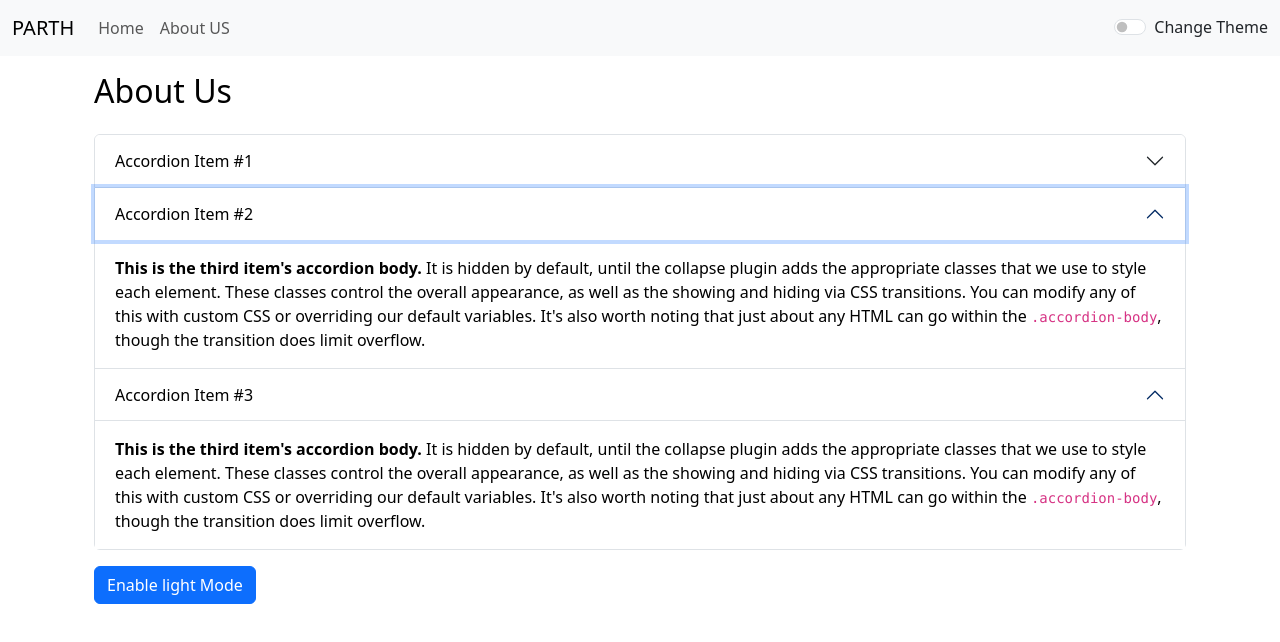
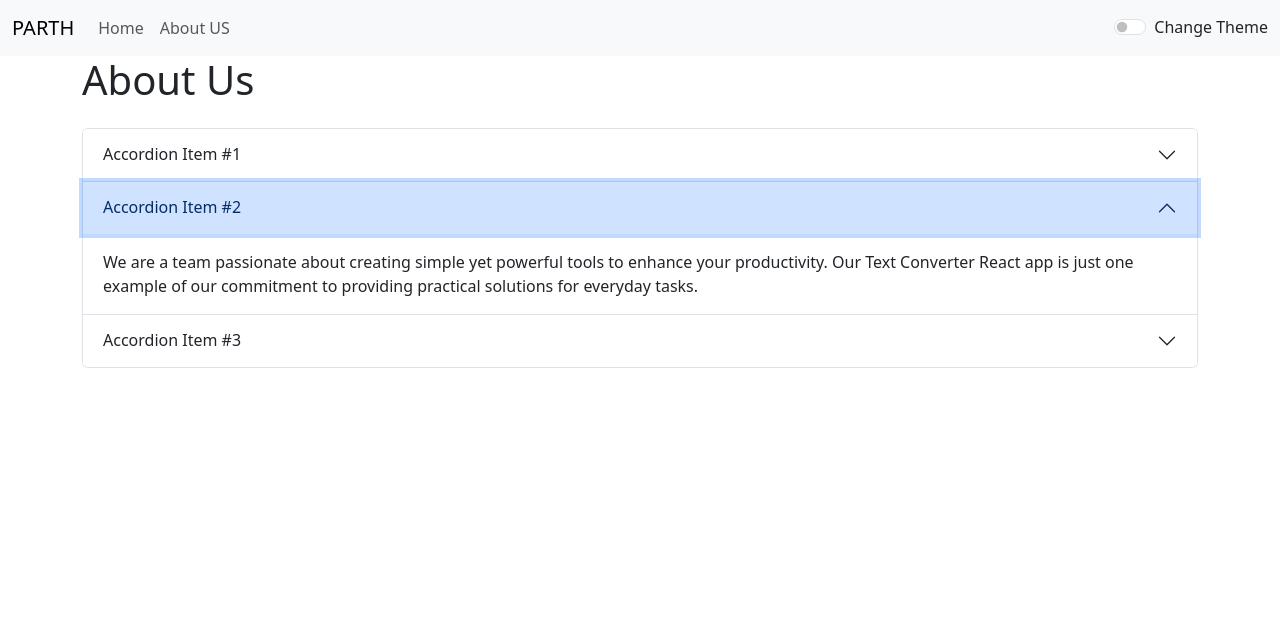
Before and after one commit to PARTHNANDANIYA56/textconvetor, a React (Vite) app: page /Aboutus in a window 1280 px wide. Both pictures are taken after a click on the button "Accordion Item #2". Shown: the top 642 px of the page. Built offline with nearby package versions, Linux system fonts and the light colour scheme.

Commit message:
chage aboutus

```diff
--- a/src/component/Aboutus.jsx
+++ b/src/component/Aboutus.jsx
@@ -5,34 +5,16 @@ const Aboutus = () => {
     color: "black",
     backgroundColor: "white",
   });
-  const [btntext, setBtnText] = useState("Enable light Mode");
-
-  const togglestyle = () => {
-    if (navbg.color === "black") {
-      setMyStyle({
-        color: "white",
-        backgroundColor: "black",
-      });
-      setBtnText("Enable Dark  Mode");
-    } else {
-      setMyStyle({
-        color: "black",
-        backgroundColor: "white",
-      });
-      setBtnText("Enable light Mode");
-    }
-  };
+  const [] = useState("Enable light Mode");
 
   return (
-    <div className="container rounded" style={navbg}>
-      <h2 className="pt-3">About Us</h2>
-      <div className="accordion mt-4 " id="accordionExample">
-        <div className="accordion-item">
-          <h2 className="accordion-header">
+    <div class="accordion" id="accordionExample">
+      <h1>About Us</h1>
+      <div class="accordion-item mt-4">
+        <h2 class="accordion-header">
           <button
-              className="accordion-button"
+            class="accordion-button"
             type="button"
-              style={navbg}
             data-bs-toggle="collapse"
             data-bs-target="#collapseOne"
             aria-expanded="true"
@@ -43,57 +25,47 @@ const Aboutus = () => {
         </h2>
         <div
           id="collapseOne"
-            className="accordion-collapse collapse"
+          class="accordion-collapse collapse show"
           data-bs-parent="#accordionExample"
         >
-            <div className="accordion-body" style={navbg}>
-              <strong>This is the first item's accordion body.</strong> It is
-              shown by default, until the collapse plugin adds the appropriate
-              classes that we use to style each element. These classes control
-              the overall appearance, as well as the showing and hiding via CSS
-              transitions. You can modify any of this with custom CSS or
-              overriding our default variables. It's also worth noting that just
-              about any HTML can go within the <code>.accordion-body</code>,
-              though the transition does limit overflow.
+          <div class="accordion-body">
+            Welcome to our Text Converter React app – a versatile tool designed
+            to make text transformations easy and convenient. Whether you need
+            to change the case of your text, convert it to uppercase, lowercase,
+            or perform other transformations, our app has you covered.
           </div>
         </div>
       </div>
-        <div className="accordion-item" style={navbg}>
-          <h2 className="accordion-header">
+      <div class="accordion-item">
+        <h2 class="accordion-header">
           <button
-              className="accordion-button collapsed"
-              style={navbg}
+            class="accordion-button collapsed"
             type="button"
             data-bs-toggle="collapse"
-              data-bs-target="#collapseThree"
+            data-bs-target="#collapseTwo"
             aria-expanded="false"
-              aria-controls="collapseThree"
+            aria-controls="collapseTwo"
           >
             Accordion Item #2
           </button>
         </h2>
         <div
-            id="collapseThree"
-            className="accordion-collapse collapse"
+          id="collapseTwo"
+          class="accordion-collapse collapse"
           data-bs-parent="#accordionExample"
         >
-            <div className="accordion-body" style={navbg}>
-              <strong>This is the third item's accordion body.</strong> It is
-              hidden by default, until the collapse plugin adds the appropriate
-              classes that we use to style each element. These classes control
-              the overall appearance, as well as the showing and hiding via CSS
-              transitions. You can modify any of this with custom CSS or
-              overriding our default variables. It's also worth noting that just
-              about any HTML can go within the <code>.accordion-body</code>,
-              though the transition does limit overflow.
+          <div class="accordion-body">
+            We are a team passionate about creating simple yet powerful tools to
+            enhance your productivity. Our Text Converter React app is just one
+            example of our commitment to providing practical solutions for
+            everyday tasks.
           </div>
         </div>
       </div>
-        <div className="accordion-item" style={navbg}>
-          <h2 className="accordion-header">
+      <div class="accordion-item">
+        <h2 class="accordion-header">
           <button
-              className="accordion-button collapsed"
-              style={navbg}
+            class="accordion-button collapsed"
             type="button"
             data-bs-toggle="collapse"
             data-bs-target="#collapseThree"
@@ -105,30 +77,17 @@ const Aboutus = () => {
         </h2>
         <div
           id="collapseThree"
-            className="accordion-collapse collapse"
+          class="accordion-collapse collapse"
           data-bs-parent="#accordionExample"
         >
-            <div className="accordion-body" style={navbg}>
-              <strong>This is the third item's accordion body.</strong> It is
-              hidden by default, until the collapse plugin adds the appropriate
-              classes that we use to style each element. These classes control
-              the overall appearance, as well as the showing and hiding via CSS
-              transitions. You can modify any of this with custom CSS or
-              overriding our default variables. It's also worth noting that just
-              about any HTML can go within the <code>.accordion-body</code>,
-              though the transition does limit overflow.
+          <div class="accordion-body">
+            <strong>Feedback and Support:.</strong> We value your feedback! If
+            you have suggestions, encounter issues, or want to share your
+            thoughts, please reach out to us. Your input helps us improve and
+            tailor our app to meet your needs.
           </div>
         </div>
       </div>
-      </div>
-
-      <button
-        onClick={togglestyle}
-        type="button"
-        className="btn btn-primary mt-3 mb-3"
-      >
-        {btntext}
-      </button>
     </div>
   );
 };
```
Lines whose indentation alone changed are shown as unchanged.
